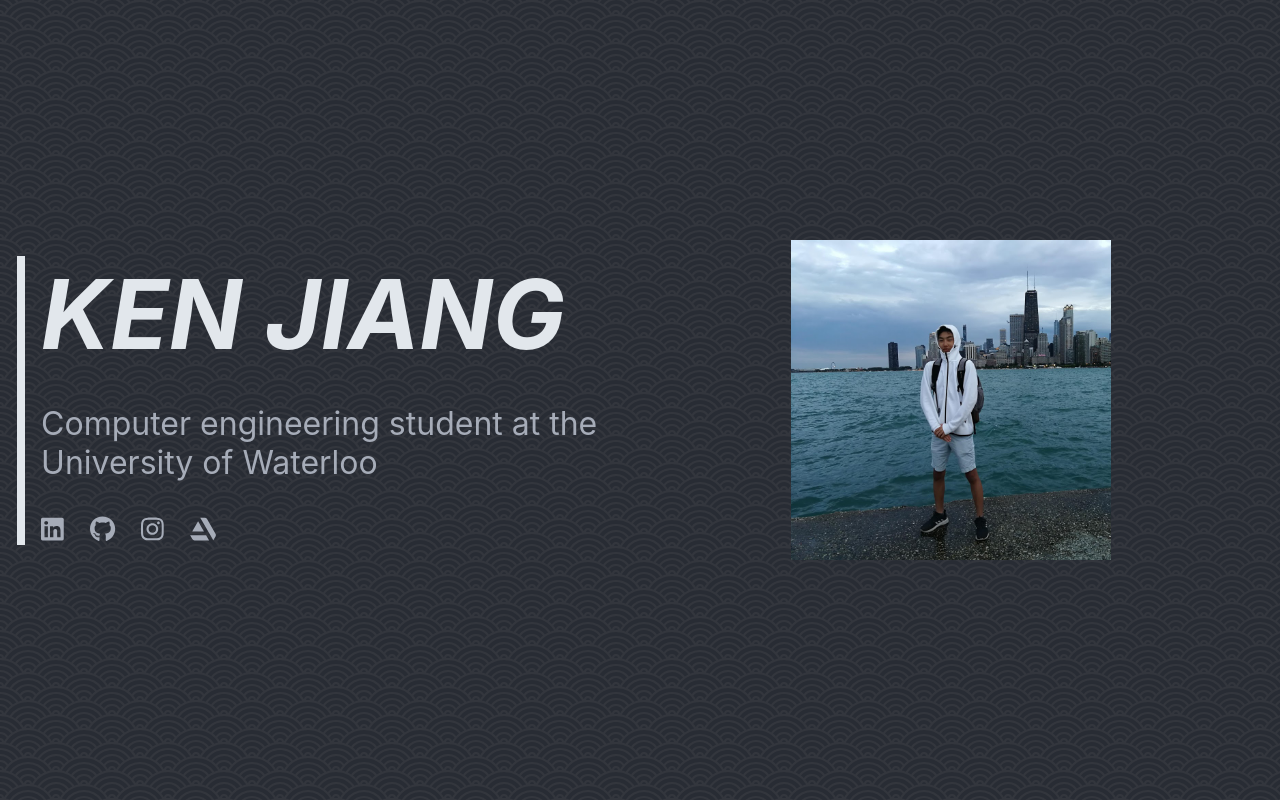
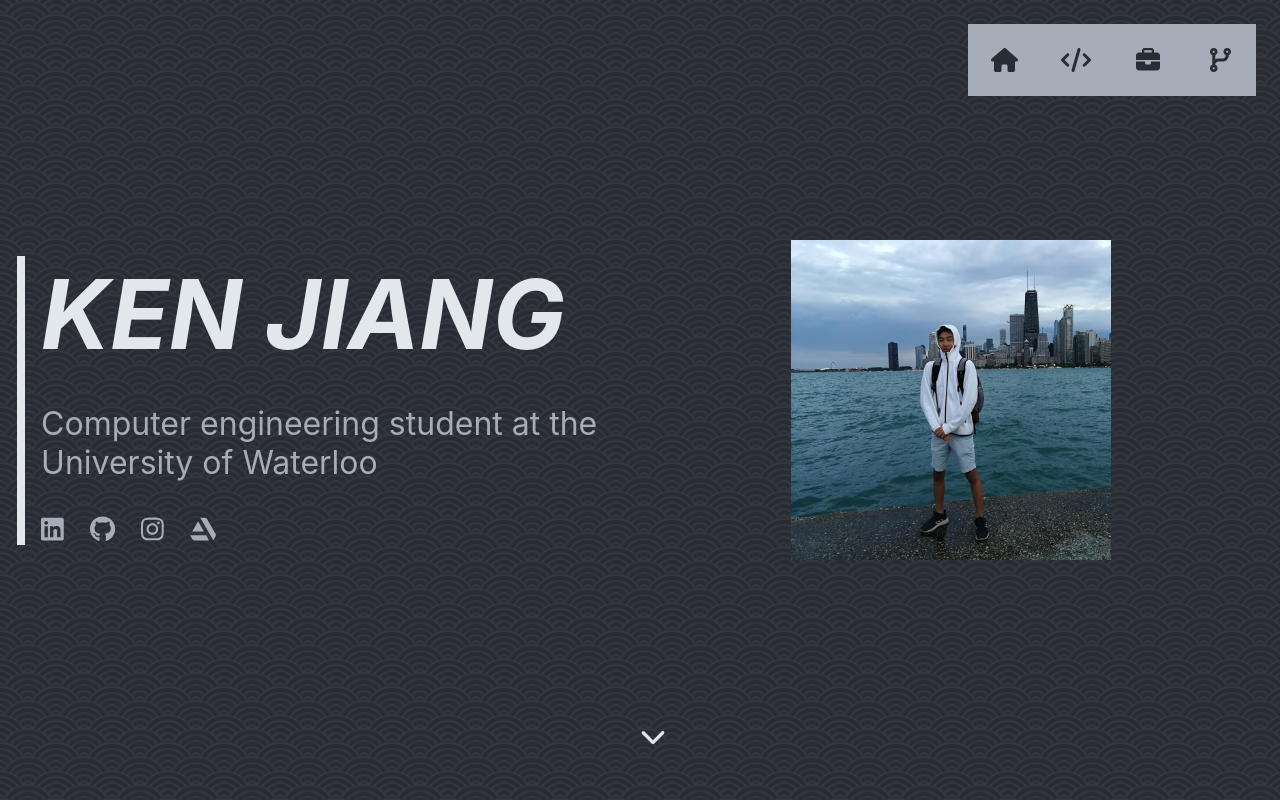
Before and after one commit to kenzoengineer/Ken-Jiang-Site, a React (Create React App) app: page / in a window 1280 px wide. Shown: the top 800 px of the page. Built offline with nearby package versions, Linux system fonts and the light colour scheme.

Commit message:
fixed navbar

```diff
--- a/src/App.css
+++ b/src/App.css
@@ -12,3 +12,7 @@
   justify-content: center;
   font-size: calc(10px + 2vmin);
 }
+
+html {
+  scroll-behavior: smooth;
+}
--- a/src/App.js
+++ b/src/App.js
@@ -1,4 +1,5 @@
 import './App.css';
+import Navbar from './Navbar/Navbar'
 import Header from './Header/Header';
 import Description from './Description/Description';
 import Experience from './Experience/Experience';
@@ -6,6 +7,7 @@ import Projects from './Projects/Projects';
 function App() {
   return (
     <div className="App">
+      <Navbar></Navbar>
       <header className="App-header">
         <Header/>
       </header>
--- a/src/Common/Section.js
+++ b/src/Common/Section.js
@@ -10,6 +10,7 @@ function VerticalText(props) {
 function Section(props) {
     return (
         <div className="Section-Container">
+            <span id={props.title}></span>
             <VerticalText text={props.title}/>
             {props.children}
         </div>
--- a/src/Description/Description.js
+++ b/src/Description/Description.js
@@ -17,7 +17,12 @@ function Content() {
     return (
         <div className="Content-Container">
             <div className="Word-Block">
-                Hello! I have yet to find a specific area of programming I am very passionate about, so I am trying different things. Having worked with code for many years, I have built a solid background in different fields such as web development, game design and competitive coding. In my spare time, I like playing video games, the visual arts and playing the piano. <span className="Important">Hover over </span>the icons for a description.
+                <p>
+                    Welcome to my website! The purpose of this site is to serve as a portfolio for all the work I have done. I have yet to find a specific area of programming I am very passionate about, so I am trying different things. Having worked with code for many years, I have built a solid background in different fields such as web development, game design and competitive coding. In my spare time, I like playing video games, the visual arts and playing the piano.
+                </p>
+                <p>
+                    Below, I showcase the skills I have. <span className="Important">Hover over </span>the icons below to find out what each icon represents.
+                </p>
             </div>
             <IconRow title="Languages">
                 <Icon type="fab" icon="js" alt="JavaScript"/>
--- a/src/Experience/Experience.js
+++ b/src/Experience/Experience.js
@@ -8,7 +8,7 @@ import hillhacks from '../svgs/hillhacks.svg'
 function Experience() {
     return (
         <div className="Experience">
-            <Section title="EXPEREINCE">
+            <Section title="EXPERIENCE">
                 <div>
                     <div className="Experience-Text">
                         <span className="Important">Hover over</span> the cards for more information.
--- a/src/Header/Header.css
+++ b/src/Header/Header.css
@@ -66,3 +66,16 @@ a, a:hover, a:visited, a:active a:link {
     width: 40vmin;
   }
 }
+
+.Chevron-Icon {
+  position: absolute;
+  bottom: 2em;
+  color:var(--primary);
+  animation: bounce 3s ease-in-out 0s infinite;
+}
+
+@keyframes bounce {
+  0% {transform: translateY(0);}
+  50% {transform: translateY(1em);}
+  100% {transform: translateY(0);}
+}
--- a/src/Header/Header.js
+++ b/src/Header/Header.js
@@ -4,22 +4,36 @@ import { library } from '@fortawesome/fontawesome-svg-core'
 import { fab } from '@fortawesome/free-brands-svg-icons'
 import { fas } from '@fortawesome/free-solid-svg-icons'
 import ken from '../images/ken.png'
+import React from 'react'
 library.add(fab, fas);
 
 function Header() {
+  function c(e) {
+    console.log('e');
+    var r = document.querySelector(':root');
+    r.style.setProperty('--primary', '#282c34');
+    r.style.setProperty('--secondary', '#59775a');
+    r.style.setProperty('--tertiary', '#9a9a9a');
+    r.style.setProperty('--background', '#cecece');
+  }
   return (
+    <React.Fragment>
       <div className="Outer-Grid">
         <div className="Left-Cell">
           <div className="Header-Text-Container">
-            <Title text="KEN JIANG"/>
-            <Body text="Computer engineering student at the University of Waterloo"/>
-            <IconRows/>
+            <Title text="KEN JIANG" />
+            <Body text="Computer engineering student at the University of Waterloo" />
+            <IconRows />
           </div>
         </div>
         <div className="Right-Cell">
-          <img src={ken} alt="Ken Jiang" className="Title-Img"></img>
+          <img onClick={c} src={ken} alt="Ken Jiang" className="Title-Img"></img>
         </div>
       </div>
+      <a href="#ABOUT ME">
+        <FontAwesomeIcon className="Chevron-Icon" icon={['fas', 'chevron-down']} />
+      </a>
+    </React.Fragment>
   );
 }
 
@@ -42,10 +56,10 @@ library.add(fab, fas);
 function IconRows() {
   return (
     <div className="IconRow">
-        <Icon icon="linkedin" a="https://www.linkedin.com/in/ken-jiang/"/>
-        <Icon icon="github" a="https://github.com/kenzoengineer"/>
-        <Icon icon="instagram" a="https://www.instagram.com/kenzoengineer/"/>
-        <Icon icon="artstation" a="https://www.artstation.com/kenzoengineer"/>
+      <Icon icon="linkedin" a="https://www.linkedin.com/in/ken-jiang/" />
+      <Icon icon="github" a="https://github.com/kenzoengineer" />
+      <Icon icon="instagram" a="https://www.instagram.com/kenzoengineer/" />
+      <Icon icon="artstation" a="https://www.artstation.com/kenzoengineer" />
     </div>
   );
 }
@@ -56,7 +70,7 @@ library.add(fab, fas);
     window.open(props.a, '_blank');
   }
   return (
-        <FontAwesomeIcon onClick={clicked} className="Icon" icon={['fab',props.icon]}/>
+    <FontAwesomeIcon onClick={clicked} className="Icon" icon={['fab', props.icon]} />
   );
 }
 
--- /dev/null
+++ b/src/Navbar/Navbar.css
@@ -0,0 +1,58 @@
+.Navbar-Container {
+    display: flex;
+    top: 1em;
+    right: 1em;
+    position: fixed;
+    flex-direction: column;
+    align-items: flex-end;
+    color: var(--background);
+    font-size: 1.5em;
+}
+
+.Navbar-Icon {
+    display: flex;
+    justify-content: center;
+    align-items: center;
+    padding: 0.5em;
+    transition: 200ms;
+    background-color: var(--secondary);
+    border-radius: 10px;
+    height: 2em;
+    width: 2em;
+}
+
+.Navbar-Icon:hover {
+    background-color: var(--tertiary);
+    color: var(--primary);
+    width: 8em;
+}
+
+.Navbar-Label {
+    display: none;
+    font-size: 1em;
+    margin-right: 10px;
+}
+
+.Navbar-Icon:hover .Navbar-Label{
+    display: block;
+}
+
+@media only screen and (max-width: 1600px) {
+    .Navbar-Container {
+        flex-direction: row;
+    }
+
+    .Navbar-Icon {
+        border-radius: 0px!important;
+    }
+
+    .Navbar-Icon:hover .Navbar-Label{
+        display: none;
+    }
+
+    .Navbar-Icon:hover {
+        background-color: var(--tertiary);
+        color: var(--primary);
+        width: 2em;
+    }
+}
--- /dev/null
+++ b/src/Navbar/Navbar.js
@@ -0,0 +1,34 @@
+import './Navbar.css'
+import { FontAwesomeIcon } from '@fortawesome/react-fontawesome'
+import { library } from '@fortawesome/fontawesome-svg-core'
+import { fab } from '@fortawesome/free-brands-svg-icons'
+import { fas } from '@fortawesome/free-solid-svg-icons'
+import React from 'react'
+library.add(fab, fas);
+
+function Navbar() {
+    return (
+        <div className="Navbar-Container">
+            <NavbarIcon href="#" type="fas" icon="home" s="top">Home</NavbarIcon>
+            <NavbarIcon href="#ABOUT ME" type="fas" icon="code">Skills</NavbarIcon>
+            <NavbarIcon href="#EXPERIENCE" type="fas" icon="briefcase">Experience</NavbarIcon>
+            <NavbarIcon href="#PROJECTS" type="fas" icon="code-branch" s="botton">Projects</NavbarIcon>
+        </div>
+    );
+}
+
+function NavbarIcon(props) {
+    let style = {borderRadius: "0"};
+    if (props.s === "top") style = {borderRadius: "10px 10px 0 0"};
+    if (props.s === "botton") style = {borderRadius: "0 0 10px 10px"};
+    return (
+        <a href={props.href}>
+            <div className="Navbar-Icon" style={style}>
+                <div className="Navbar-Label">{props.children}</div>
+                <FontAwesomeIcon  icon={[props.type, props.icon]}/>
+            </div>
+        </a>
+    );
+}
+
+export default Navbar;
--- a/src/Projects/Projects.js
+++ b/src/Projects/Projects.js
@@ -6,12 +6,18 @@ function Projects() {
     let personalSiteIcons = [{type:'fab',icon:'js'},{type:'fab',icon:'html5'},{type:'fab',icon:'css3-alt'},{type:'fab',icon:'react'}];
     let inPrintIcons = [{type:'fab',icon:'java'},{type:'fab',icon:'node-js'}];
     let whoLostBotIcons = [{type:'fab',icon:'js'},{type:'fab',icon:'node-js'},{type:'fab',icon:'aws'}];
+    let beeBrawlIcons = [{type:'fab',icon:'unity'},{type:'fas',icon:'hashtag'}];
+    let yrhacksIcons = [{type:'fab',icon:'python'}]
+    let beeBrawlSiteIcons = [{type:'fab',icon:'js'},{type:'fab',icon:'html5'},{type:'fab',icon:'css3-alt'},{type:'fab',icon:'bootstrap'}];
     return (
         <div className="Projects">
             <Section title="PROJECTS">
                 <div className="ProjectCards-Container">
                     <ProjectCard title="Personal Website" icons={personalSiteIcons} a="https://github.com/kenzoengineer/Ken-Jiang-Site">
                         <p>- This website is made with React using the <code>create-react-app</code> utility</p>
+                        <p>- Created reusable components to avoid repetition</p>
+                        <p>- Applied UI/UX concepts such as hierarchy and composition</p>
+                        <p>- Deployed on GitHub pages with the <code>npm run build</code> utility</p>
                     </ProjectCard>
                     <ProjectCard title="inPrint" icons={inPrintIcons} a="https://github.com/cneryx/InPrint">
                         <p>- Created a biometrics based password auto filler and vault with my team for MasseyHacks V</p>
@@ -20,10 +26,27 @@ function Projects() {
                         <p>- Won second place overall</p>
                     </ProjectCard>
                     <ProjectCard title="WhoLostBot" icons={whoLostBotIcons} a="https://github.com/kenzoengineer/WhoLostBot">
-                        <p>- Created a discord bot using Discord.js which tracks voice channel events</p>
+                        <p>- Designed a discord bot using Discord.js which tracks voice channel events</p>
                         <p>- Able to display rankings in a user friendly format</p>
                         <p>- Used local storage for permanent and efficient storage</p>
                         <p>- Hosted the bot on Amazon's EC2 server for 24/7 Uptime</p>
+                    </ProjectCard>
+                    <ProjectCard title="BeeBrawl" icons={beeBrawlIcons} a="https://github.com/kenzoengineer/BeeBrawl">
+                        <p>- Developed a wave based shooter using Unity Game Engine</p>
+                        <p>- Created object oriented scripts in C#</p>
+                        <p>- Utilised raytracing and other forms of linear algebra</p>
+                        <p>- Still unfinished, currently in progress</p>
+                    </ProjectCard>
+                    <ProjectCard title="YRHacks Bot" icons={yrhacksIcons} a="https://github.com/kenzoengineer/YRHacks-2021-bot">
+                        <p>- Programmed an example discord bot for YRHacks 2021 workshop attendees</p>
+                        <p>- Used Discord.py as a bot api, and PokeApi RESTful API for data</p>
+                        <p>- Stored data about a user's favourite pokemon using a key-value pair database</p>
+                    </ProjectCard>
+                    <ProjectCard title="BeeBrawl Site" icons={beeBrawlSiteIcons} a="https://github.com/kenzoengineer/GameSite">
+                        <p>- Constructed a mock-site to advertise BeeBrawl</p>
+                        <p>- Used Bootstrap's library for simple page layout</p>
+                        <p>- Used JQuery for simple syntactic sugar</p>
+                        <p>- Deployed the site live using Amazon Amplify (Currently offline, instead deployed on github pages)</p>
                     </ProjectCard>
                 </div>
             </Section>
```
Lines whose indentation alone changed are shown as unchanged.
